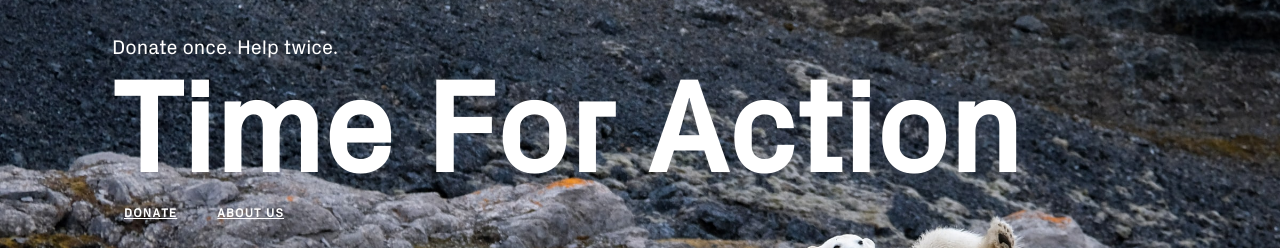
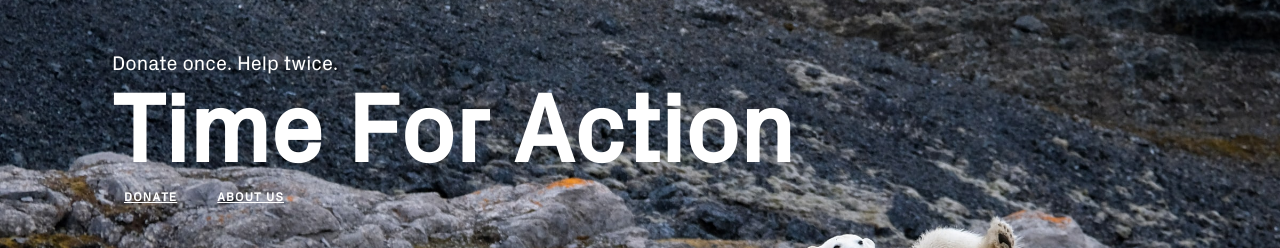
Before and after one commit to cal-dev-lab/globeco-nextjs, a Next.js app: page / in a window 1280 px wide. Shown: the part 1057-1305 px from the top of the page. Built offline with nearby package versions, Linux system fonts and the light colour scheme.

Commit message:
Updated font size at different breakpoints and removed unnecessary classes

```diff
--- a/components/WelcomeHeader.js
+++ b/components/WelcomeHeader.js
@@ -3,18 +3,18 @@ import Image from "next/image";
 const WelcomeHeader = () => {
   return (
     <div className="w-full relative">
-      <div className="w-full h-full top-0 left-0 absolute"></div>
+      <div className="w-full h-full left-0 absolute"></div>
       <Image
           src="/media/mathieu-ramus-gSd173Bwsqk-unsplash.jpg"
           className="object-cover w-screen z-0 cover mx-auto"
           width="2600"
           height="1200"
-          alt="Polar bear playing"
+          alt="Polar bear playing on the mountain floor."
           data-aos="fade-up"
           data-aos-easing="linear"
           data-aos-duration="1000"
         />
-      <div className="w-full h-full flex flex-col-reverse absolute top-0 left-0 justify-center mx-auto md:pl-28 items-center md:items-start">
+      <div className="w-full h-full flex flex-col-reverse absolute top-0 justify-center mx-auto md:pl-28 items-center md:items-start">
       <div className="flex">
         <div className="space-x-4">
           <a href="/#">
@@ -29,7 +29,7 @@ const WelcomeHeader = () => {
           </a>
         </div>
       </div>
-      <div className="text-4xl md:text-9xl font-bold text-white">Time For Action</div>
+      <div className="text-4xl sm:text-5xl md:text-8xl font-bold text-white">Time For Action</div>
       <div className="text-sm md:text-xl text-white mb-2">Donate once. Help twice.</div>
     </div>
   </div>
```
